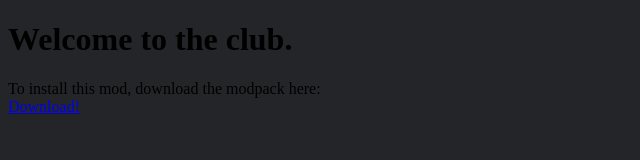
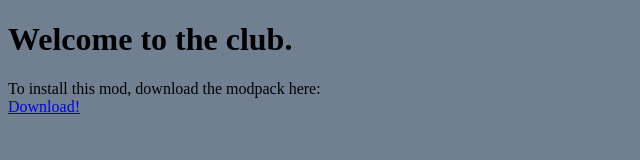
Before and after one commit to JoshSagnella/joshsagnella.github.io, a plain HTML site: page index.html in a window 1280 px wide. Shown: the whole page, without its empty margins (0-640 px from the left). Drawn offline with Linux system fonts and the light colour scheme.

Commit message:
Update index.html

```diff
--- a/index.html
+++ b/index.html
@@ -3,8 +3,8 @@
 <head>
 <style>
 body {
-  background-color: hsl(228, 5%, 15%);
-  text-color: hsl(228, 5%, 80%);
+  background-color: SlateGrey;
+  text-color: snow;
 }
 </style>
 </head>
```
